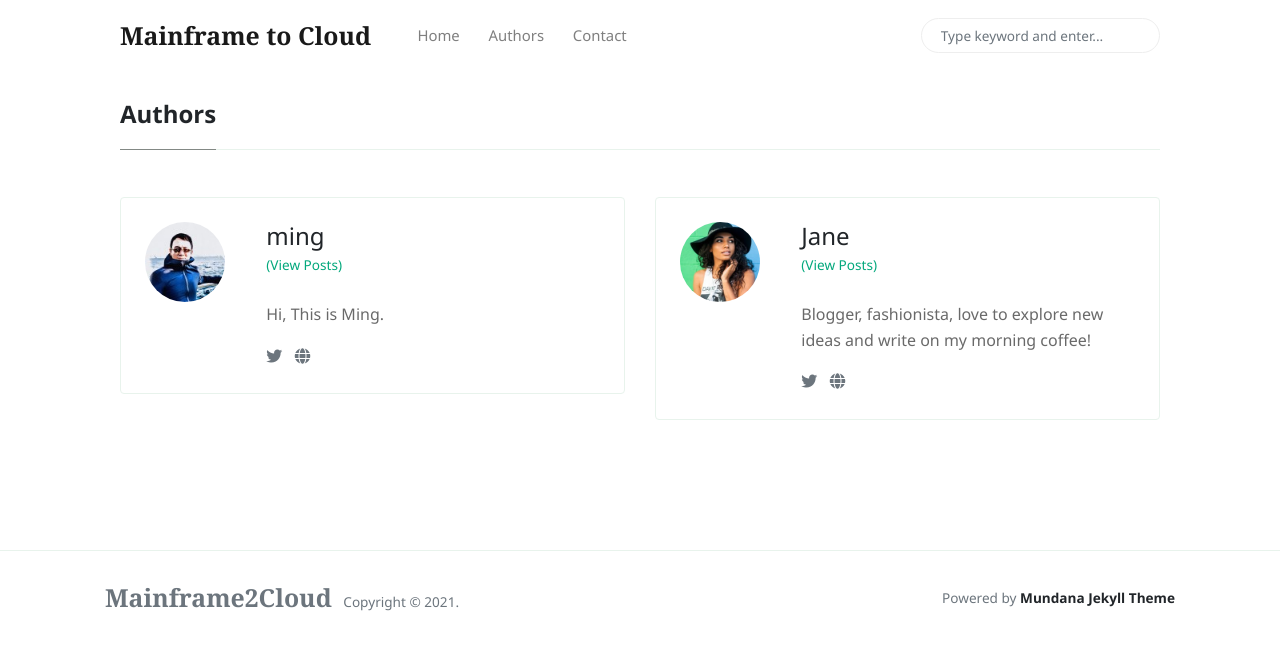
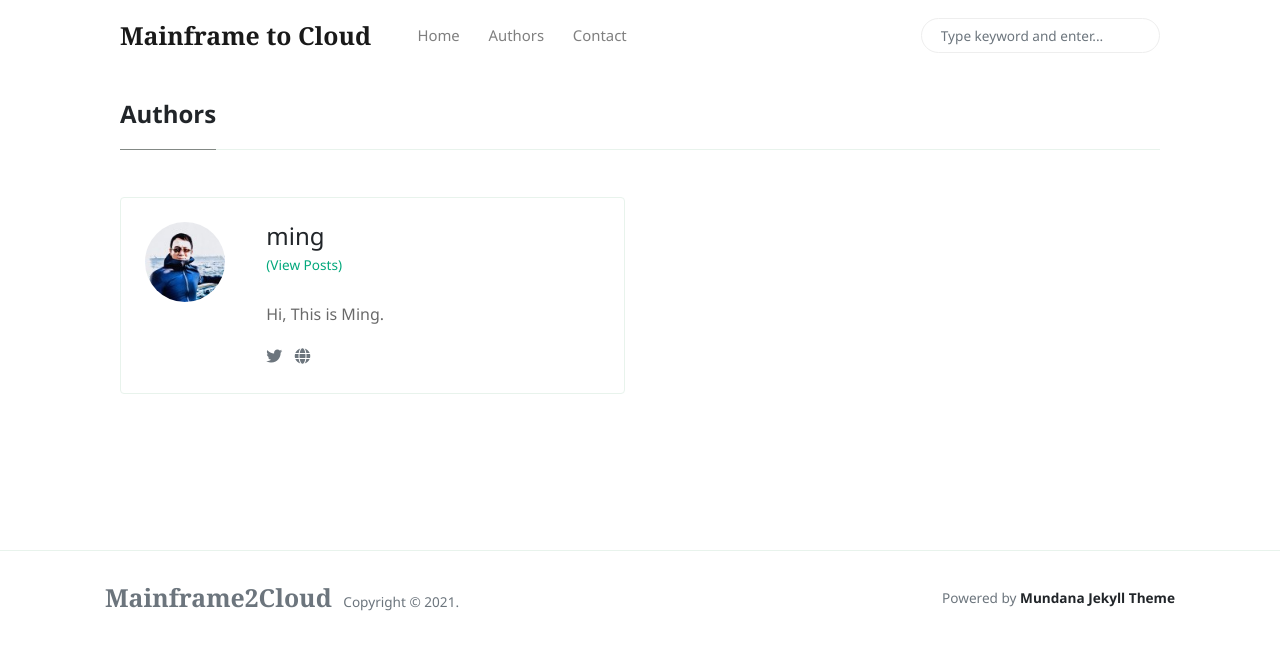
Before and after one commit to billrain/mainframe2cloud.github.io, a Jekyll site: the page built from _pages/authors-list.html, in a window 1280 px wide. Shown: the top 650 px of the page. Built offline with Jekyll 4.4.1, drawn with Linux system fonts in a browser that asks for light colours; nearby versions of some CDN libraries; some of the changed lines change nothing that is shown.

Commit message:
Update _config.yml

```diff
--- a/_config.yml
+++ b/_config.yml
@@ -27,13 +27,13 @@ authors:
       email:          mainframe2cloud@gmail.com
       twitter:        https://twitter.com/billrain
 
-    jane:
-      name:           Jane
-      site:           https://www.wowthemes.net
-      avatar:         /assets/images/avatar2.jpg
-      bio:            "Blogger, fashionista, love to explore new ideas and write on my morning coffee!"
-      email:          fakemail@gmail.com
-      twitter:        https://twitter.com/wowthemesnet
+#    jane:
+#      name:           Jane
+#      site:           https://www.wowthemes.net
+#      avatar:         /assets/images/avatar2.jpg
+#      bio:            "Blogger, fashionista, love to explore new ideas and write on my morning coffee!"
+#      email:          fakemail@gmail.com
+#      twitter:        https://twitter.com/wowthemesnet
 
 # Defaults
 defaults:
```
